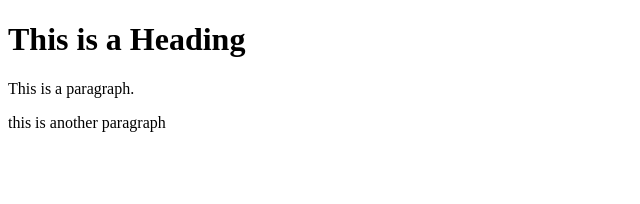
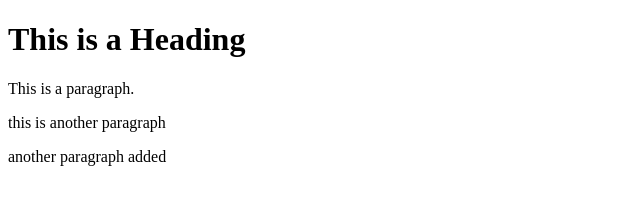
Before and after one commit to Nqobi1983/learning-git2, a plain HTML site: page index.html in a window 1280 px wide. Shown: the whole page, without its empty margins (0-640 px from the left). Drawn offline with Linux system fonts and the light colour scheme.

Commit message:
Update index.html

```diff
--- a/index.html
+++ b/index.html
@@ -8,6 +8,7 @@
 <h1>This is a Heading</h1>
 <p>This is a paragraph.</p>
 <p> this is another paragraph </p>
+  <p> another paragraph added </p>
 
 </body>
 </html>
```
